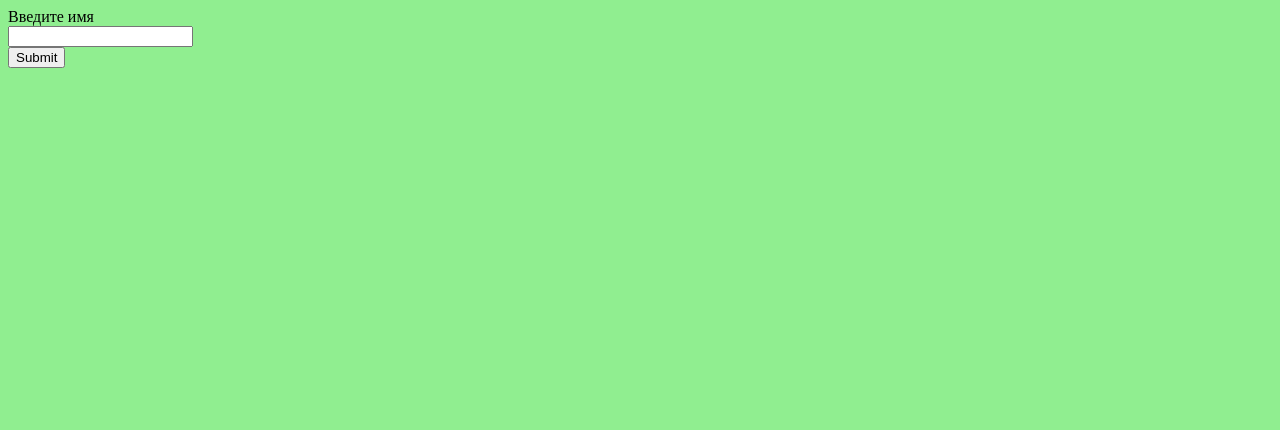
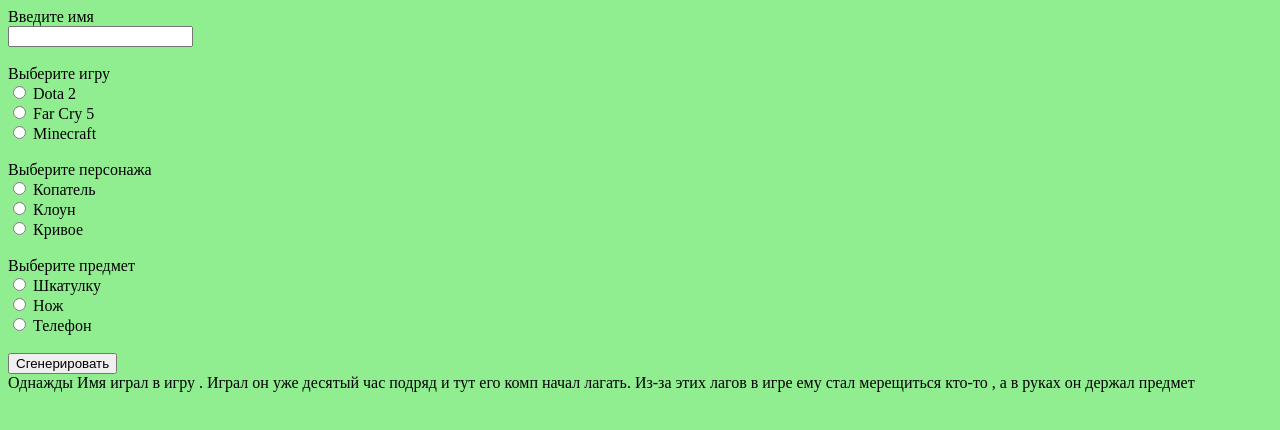
Before and after one commit to Ivankub/Form, a plain HTML site: page index.html in a window 1280 px wide. Drawn offline with Linux system fonts and the light colour scheme.

Commit message:
SuperStory

```diff
--- a/index.html
+++ b/index.html
@@ -5,12 +5,58 @@
 	<title>ssd</title>
 </head>
 <body>
-	<form action="" onsubmit="sumbitAction(this)" name="nameForm">
+	<form action="" onsubmit="sumbitAction(this)" name="nameForm" id="idForm">
 		<label for="nameInput">Введите имя</label>
 		<br>
 		<input type="text" name="nameInput">
+
 		<br>
-		<input type="submit" name="submit">
+		<br>
+		<label for="whatGame">Выберите игру</label>
+		<br>
+		<input type="radio" name="whatGame" value="Dota 2"> Dota 2
+		<br>
+		<input type="radio" name="whatGame" value="Far Cry 5"> Far Cry 5
+		<br>
+		<input type="radio" name="whatGame" value="Minecraft"> Minecraft
+
+		<br>
+		<br>
+		<label for="Person">Выберите персонажа</label>
+		<br>
+		<input type="radio" name="Person" value="Копатель"> Копатель
+		<br>
+		<input type="radio" name="Person" value="Клоун"> Клоун
+		<br>
+		<input type="radio" name="Person" value="Кривое"> Кривое
+
+		<br>
+		<br>
+		<label for="predmety">Выберите предмет</label>
+		<br>
+		<input type="radio" name="predmety" value="шкатулку"> Шкатулку
+		<br>
+		<input type="radio" name="predmety" value="нож"> Нож
+		<br>
+		<input type="radio" name="predmety" value="телефон"> Телефон
+
+
+		<br>
+		<br>
+		<input type="button" name="but2" onclick="sumbitAction(getElementById('idForm'))" value="Сгенерировать">
+		<br>
+		<div>
+			<div>Однажды </div>
+			<div id="Story">Имя</div>
+			 играл в
+			<div id="Game">игру</div>
+			. Играл он уже десятый час подряд и тут его комп начал лагать. Из-за этих лагов в
+			<div id="Game2">игре</div>
+			 ему стал мерещиться
+			<div id="personaz">кто-то</div>
+			, а в руках он держал
+			<div id="predmet">предмет</div>
+		</div>
 	</form>
 	<script type="text/javascript" src="script.js"></script>
 </body>
--- a/main.css
+++ b/main.css
@@ -1,3 +1,7 @@
 body{
 	background-color: lightgreen;
 }
+
+div{
+	display: inline-block;
+}
--- a/script.js
+++ b/script.js
@@ -1,3 +1,13 @@
 function sumbitAction(form) {
-	alert("សួស្តី, " + form.nameInput.value);
+	var story = document.getElementById("Story");
+	var game = document.getElementById("Game");
+	var game2 = document.getElementById("Game2");
+	var person = document.getElementById("personaz");
+	var predmet = document.getElementById("predmet");
+
+	story.innerHTML = form.nameInput.value;
+	game.innerHTML = form.whatGame.value;
+	game2.innerHTML = form.whatGame.value;
+	person.innerHTML = form.Person.value;
+	predmet.innerHTML = form.predmety.value;
 }
```
